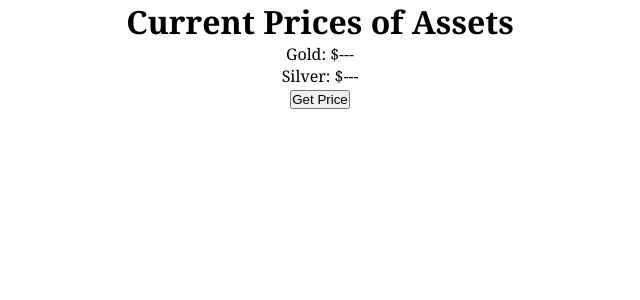
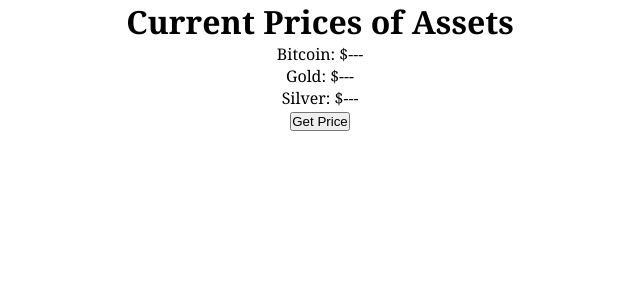
Before and after one commit to tonyern/investing-price-check, a React (Create React App) app: page / in a window 1280 px wide. Shown: the top 300 px of the page, without its empty margins (320-960 px from the left). Built offline with nearby package versions, Linux system fonts and the light colour scheme.

Commit message:
Added Bitcoin as an asset to check the price of.

```diff
--- a/src/components/assetPriceChecker.js
+++ b/src/components/assetPriceChecker.js
@@ -9,8 +9,9 @@ const AssetPriceChecker = () => {
     metals: "XAU,XAG",
   };
 
+  const [bitcoinPrice, setBitcoinPrice] = useState("---");
+  const [goldPrice, setGoldPrice] = useState("---");
   const [silverPrice, setSilverPrice] = useState("---");
-  const [goldPrice, setGoldPrice] = useState("---");
 
   const fetchAPI = () => {
     axios
@@ -19,6 +20,7 @@ const AssetPriceChecker = () => {
       )
       .then((response) => {
         console.log(response.data);
+        setBitcoinPrice(Math.round(1 / response.data.rates.BTC));
         setGoldPrice(Math.round(1 / response.data.rates.XAU));
         setSilverPrice(Math.round(1 / response.data.rates.XAG));
       })
@@ -40,6 +42,7 @@ const AssetPriceChecker = () => {
     <div>
       <h1>Current Prices of Assets</h1>
       <ul>
+        <li>Bitcoin: ${bitcoinPrice}</li>
         <li>Gold: ${goldPrice}</li>
         <li>Silver: ${silverPrice}</li>
         <button onClick={fetchAPI}>Get Price</button>
```
